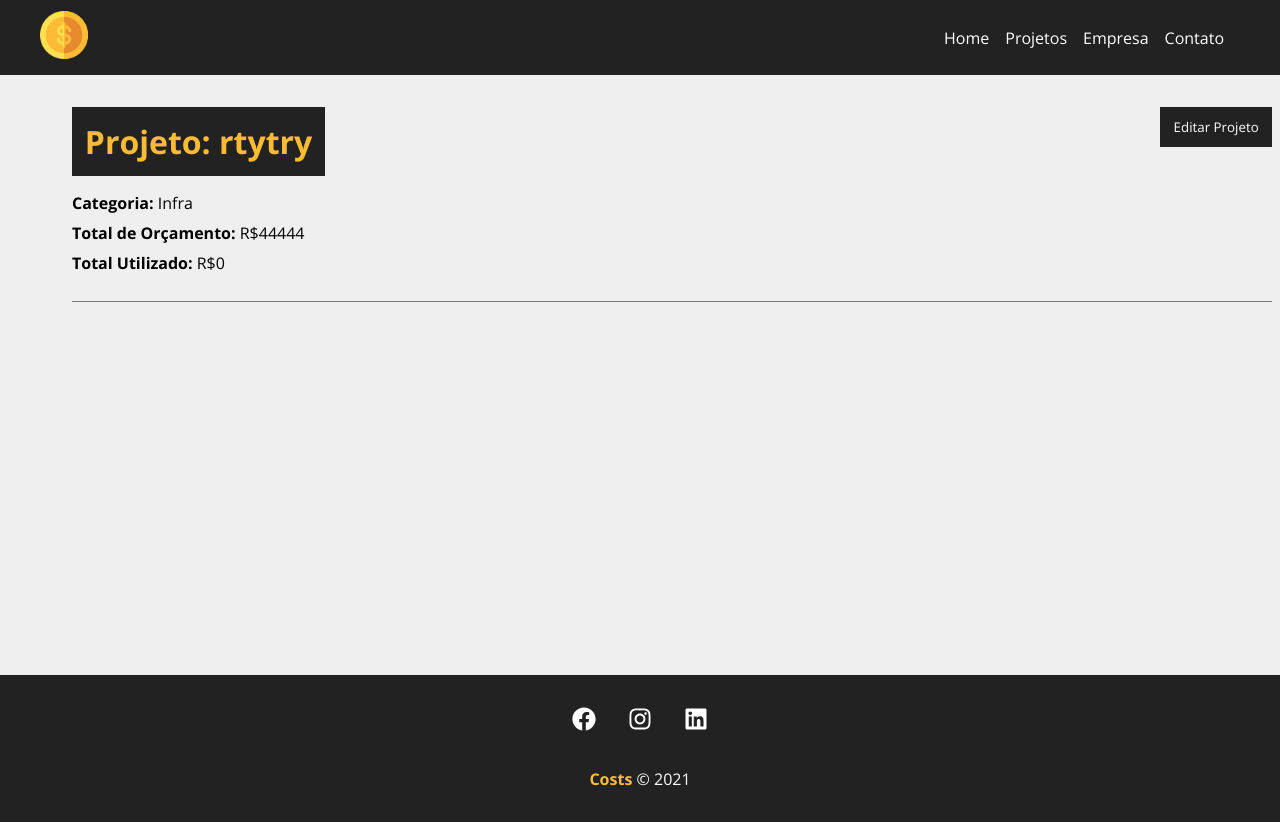
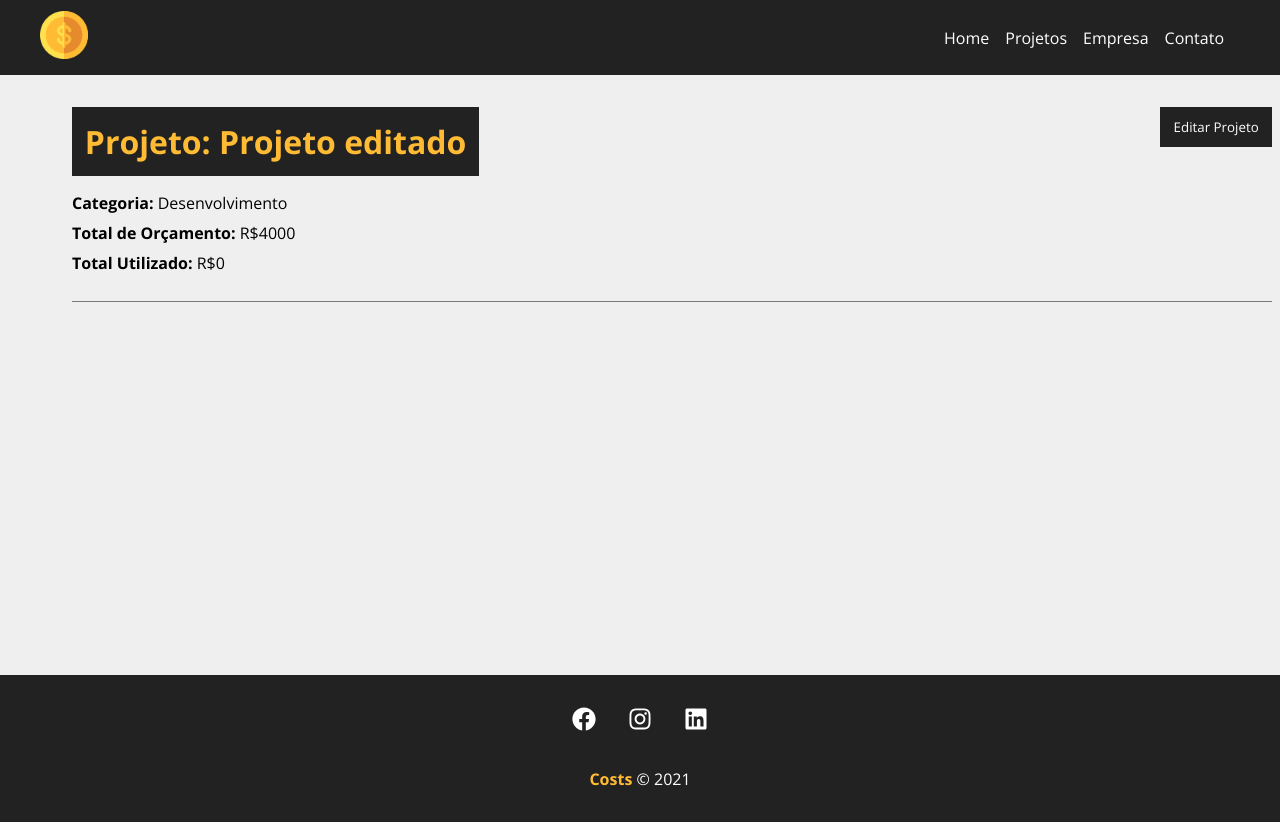
Before and after one commit to afjblt/costs, a React (Create React App) app: page /project/2 in a window 1280 px wide. Shown: the top 822 px of the page. Built offline with nearby package versions, Linux system fonts and the light colour scheme; data requests are answered from the project's data file.

Commit message:
Funcionalidade de editar projetos finalizada

```diff
--- a/db.json
+++ b/db.json
@@ -1,33 +1,33 @@
 {
   "projects": [
     {
-      "name": "rtytry",
-      "budget": "44444",
+      "name": "Projeto editado",
+      "budget": "4000",
+      "category": {
+        "id": "2",
+        "name": "Desenvolvimento"
+      },
+      "cost": 0,
+      "services": [],
+      "id": 2
+    },
+    {
+      "name": "Projeto att com message",
+      "budget": "4100",
       "category": {
         "id": "1",
         "name": "Infra"
       },
       "cost": 0,
       "services": [],
-      "id": 2
+      "id": 3
     },
     {
-      "name": "rrrr",
-      "budget": "454545",
+      "name": "Site Barbearia",
+      "budget": "6000",
       "category": {
         "id": "2",
         "name": "Desenvolvimento"
-      },
-      "cost": 0,
-      "services": [],
-      "id": 3
-    },
-    {
-      "name": "ululu",
-      "budget": "6000",
-      "category": {
-        "id": "1",
-        "name": "Infra"
       },
       "cost": 0,
       "services": [],
--- a/src/components/pages/Project.jsx
+++ b/src/components/pages/Project.jsx
@@ -3,6 +3,8 @@
 import Container from '../layout/Container';
 import Loading from '../layout/Loading';
 import styles from './Project.module.css'
+import ProjectForm from '../project/ProjectForm'
+import Message from '../layout/Message'
 
 
 function Project() {
@@ -11,6 +13,8 @@
 
     const [project, setProject] = useState([])
     const [showProjectForm, setShowProjectForm] = useState(false)
+    const [message, setMessage] = useState()
+    const [type, setType] = useState()
 
     useEffect(() => {
         fetch(`http://localhost:5000/projects/${id}`, {
@@ -25,11 +29,36 @@
         setShowProjectForm(!showProjectForm)
     }
 
+    function editPost(project) {
+        if (project.budget < project.cost) {
+            setMessage('O orçamento não pode ser menor que o custo do projeto!')
+            setType('error')
+            return false
+        }
+
+        fetch(`http://localhost:5000/projects/${project.id}`, {
+            method: 'PATCH',
+            headers: {
+                'Content-Type': 'application/json',
+            },
+            body: JSON.stringify(project),
+        })
+        .then(res => res.json())
+        .then(data => {
+            setProject(data)
+            setShowProjectForm(false)
+            setMessage('Projeto atualizado!')
+            setType('success')
+        })
+        .catch(err => console.log(err))
+    }
+
     return (
         <>
             {project.name ? (
                 <div className={styles.project_details}>
                     <Container customClass='column'>
+                        {message && <Message type={type} msg={message}/>}
                         <div className={styles.details_container}>
                             <h1>Projeto: {project.name}</h1>
                             <button className={styles.btn} onClick={toggleProjectForm}>{!showProjectForm ? 'Editar Projeto' : 'Fechar'}</button>
@@ -41,7 +70,7 @@
                                 </div>
                             ) : (
                                 <div className={styles.project_info}>
-                                    <p>detalhes do projeto</p>
+                                    <ProjectForm handleSubmit={editPost} btnText='Concluir edição' projectData={project}/>
                                 </div>
                             )}
                         </div>
```
